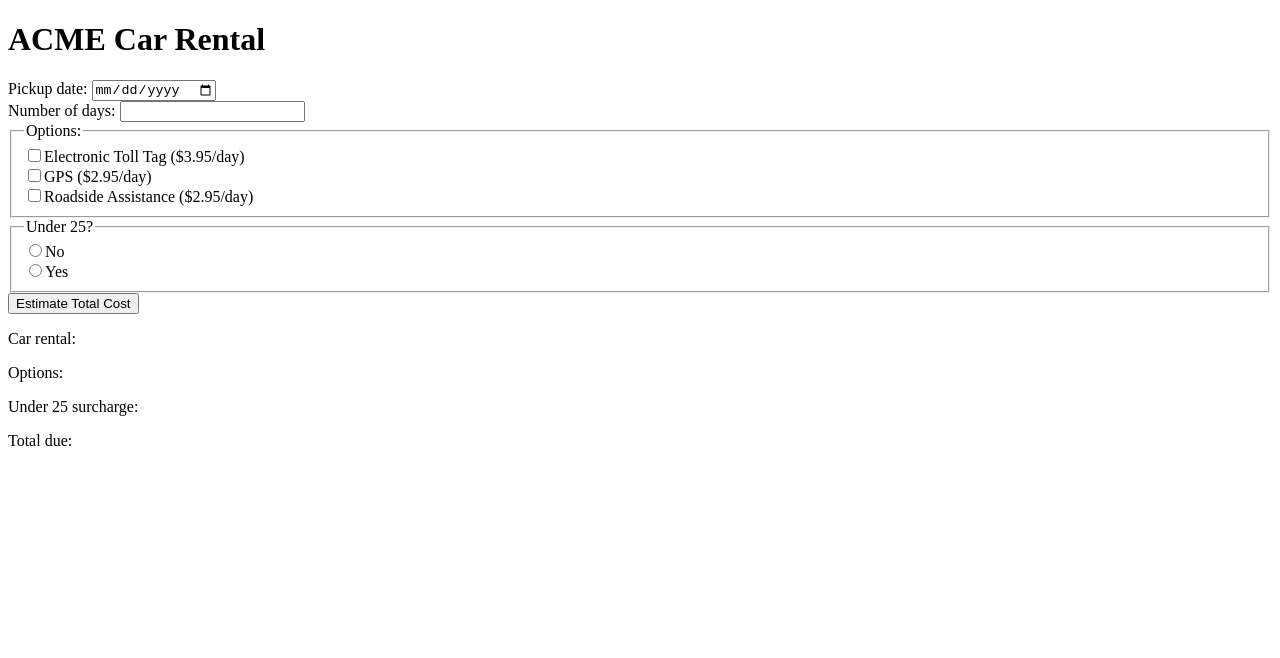
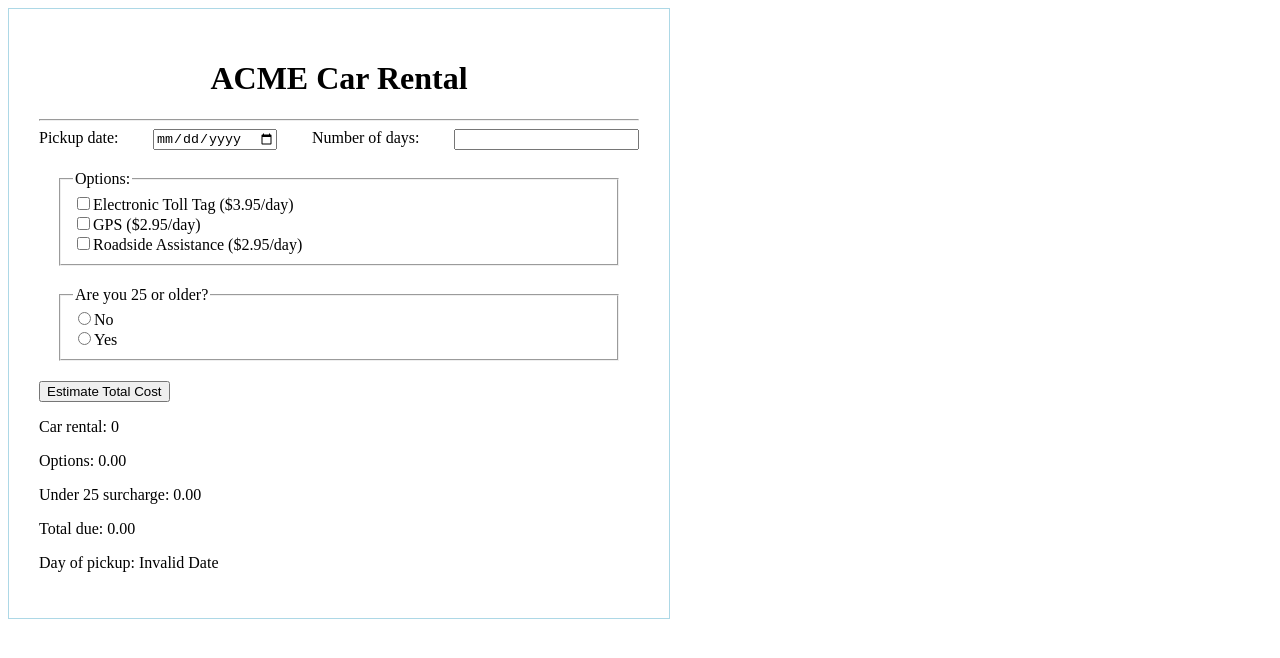
Before and after one commit to chauni/car-rental-site, a plain HTML site: page index.html in a window 1280 px wide. Both pictures are taken after a click on the button "Estimate Total Cost". Drawn offline with Linux system fonts and the light colour scheme.

Commit message:
car rental site functionality added

```diff
--- a/index.html
+++ b/index.html
@@ -5,33 +5,61 @@
     <meta http-equiv="X-UA-Compatible" content="IE=edge" />
     <meta name="viewport" content="width=device-width, initial-scale=1.0" />
     <title>ACME Car Rental</title>
+
+    <style>
+      .main-container {
+        border: 1px solid lightblue;
+        width: 600px;
+        padding: 30px;
+      }
+
+      fieldset {
+        margin: 20px;
+      }
+
+      .dateinputs {
+        display: flex;
+        justify-content: space-between;
+      }
+
+      h1 {
+        text-align: center;
+      }
+    </style>
   </head>
   <body>
+    <div class="main-container">
       <h1>ACME Car Rental</h1>
 
-    <div>
-      Pickup date: <input type="date" id="pickupDate" /><br />
-      Number of days: <input type="number" id="numOfDays" /><br />
+      <hr />
+
+      <div class="dateinputs">
+        Pickup date: <input type="date" id="pickupDate" /> Number of days:
+        <input type="number" id="numOfDays" />
       </div>
 
       <fieldset>
         <legend>Options:</legend>
-      <input type="checkbox" id="tollTag" name="option" value="tolltag" /><label
-        for="tollTag"
-        >Electronic Toll Tag ($3.95/day)</label
-      ><br />
+        <input
+          type="checkbox"
+          id="tollTag"
+          name="option"
+          value="tolltag"
+        /><label for="tollTag">Electronic Toll Tag ($3.95/day)</label><br />
         <input type="checkbox" id="gps" name="option" value="gps" /><label
           for="gps"
           >GPS ($2.95/day)</label
         ><br />
-      <input type="checkbox" id="roadsideAst" name="option" value="ra" /><label
-        for="roadsideAst"
-        >Roadside Assistance ($2.95/day)</label
-      ><br />
+        <input
+          type="checkbox"
+          id="roadsideAst"
+          name="option"
+          value="ra"
+        /><label for="roadsideAst">Roadside Assistance ($2.95/day)</label><br />
       </fieldset>
 
       <fieldset>
-      <legend>Under 25?</legend>
+        <legend>Are you 25 or older?</legend>
         <input type="radio" id="not25" name="ageCheck" /><label for="not25"
           >No</label
         ><br />
@@ -47,6 +75,8 @@
         <p>Options: <span id="optionsOutput"></span></p>
         <p>Under 25 surcharge: <span id="ageSurcharge"></span></p>
         <p>Total due: <span id="totalCostOutput"></span></p>
+        <p>Day of pickup: <span id="userDateOutput"></span></p>
+      </div>
     </div>
 
     <script src="./index.js"></script>
--- a/index.js
+++ b/index.js
@@ -1,5 +1,6 @@
 "use strict";
 
+// gather inputs
 const pickupDateEl = document.getElementById('pickupDate');
 const numOfDaysEl = document.getElementById('numOfDays');
 
@@ -12,3 +13,55 @@ const yes25RadioEl = document.getElementById('yes25');
 
 const estimateTotalBtnEl = document.getElementById('estimateTotalBtn');
 estimateTotalBtnEl.onclick = onEstimateBtnClicked;
+
+// perform calculation
+
+function onEstimateBtnClicked() {
+    console.log('hello')
+
+    const userDate = new Date(pickupDateEl.value);
+    const userNumOfDays = numOfDaysEl.value;
+    const basicCarRental = 29.99 * userNumOfDays;
+
+    let extraPerDay = 0;
+    function optionsInput() {
+     if (tollTagEl.checked == true) {
+        extraPerDay += 3.95
+    } if (gpsEl.checked == true) {
+        extraPerDay += 2.95
+    } if (roadsideAstEl.checked == true) {
+        extraPerDay += 2.95
+    }
+    }
+
+    let surchargeAmount = 1;
+    function ageCheckInput() {
+        if (not25RadioEl.checked == true) {
+            surchargeAmount *= .30
+        } else {
+            surchargeAmount *= 0
+        }
+    }
+
+    const carRentalOutputEl = document.getElementById('carRentalOutput')
+    carRentalOutputEl.innerHTML = basicCarRental
+
+    optionsInput()
+    const optionsOutputEl = document.getElementById('optionsOutput');
+    const optionsAdded = extraPerDay * userNumOfDays
+    optionsOutputEl.innerHTML = optionsAdded.toFixed(2)
+
+    ageCheckInput()
+    const ageSurchargeEl = document.getElementById('ageSurcharge')
+    const surchargeApplied = surchargeAmount * basicCarRental
+    ageSurchargeEl.innerHTML = surchargeApplied.toFixed(2);
+
+    const userDateOutPutEl = document.getElementById('userDateOutput')
+    userDateOutPutEl.innerHTML = userDate.toDateString()
+
+    const totalCostOutputEl = document.getElementById('totalCostOutput');
+    const totalCostDue = basicCarRental + optionsAdded + surchargeApplied
+    totalCostOutputEl.innerHTML = totalCostDue.toFixed(2)
+
+
+}
```
Lines whose indentation alone changed are shown as unchanged.
